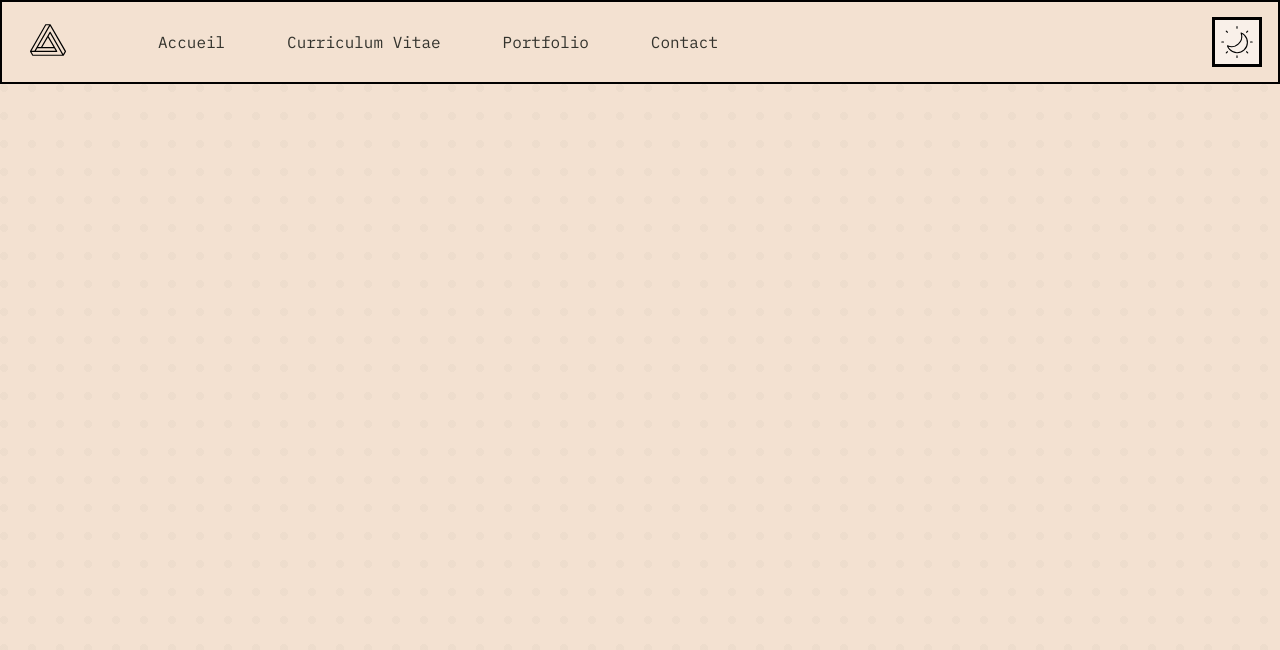
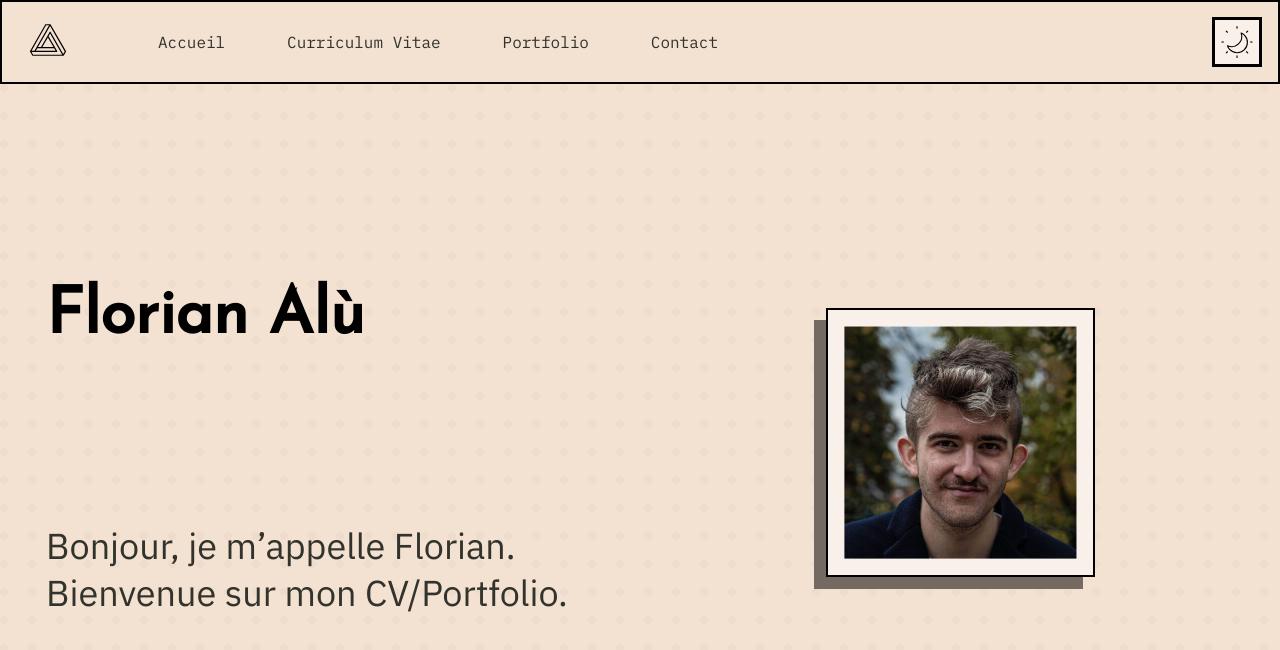
Before and after one commit to deerflow/portfolio, a Gatsby site: page / in a window 1280 px wide. Built offline with nearby package versions, Linux system fonts and the light colour scheme; Gatsby itself is replaced by a stand-in of ours.

Commit message:
feat: Add profile picture and catch phrase to index page

```diff
--- a/src/pages/index.tsx
+++ b/src/pages/index.tsx
@@ -1,8 +1,11 @@
 import React, { FC } from 'react';
-import Header from '../components/Header';
 import Section from '../components/Section';
 import { Helmet } from 'react-helmet';
 import { css } from '@emotion/react';
+import ProfilePicture from '../components/ProfilePicture';
+import { FlexColumn, FlexRow } from '../components/Flex';
+import styled from '@emotion/styled';
+import Header from '../components/Header';
 
 const Home: FC = () => {
     return (
@@ -11,6 +14,7 @@ const Home: FC = () => {
                 <meta charSet='utf-8' />
                 <title>Accueil - Florian Alù</title>
             </Helmet>
+            <Header />
             <Section
                 backgroundColor='primary'
                 style={css`
@@ -18,10 +22,43 @@ const Home: FC = () => {
                 `}
                 dotted
             >
-                <Header />
+                <HeaderSpace />
+                <FlexRow
+                    grow={1}
+                    style={css`
+                        height: calc(100% - var(--header-height));
+                    `}
+                >
+                    <FlexColumn
+                        basis='50%'
+                        justifyContent='space-evenly'
+                        style={css`
+                            padding: 4rem 0 4rem 2.875rem;
+                        `}
+                    >
+                        <h1>Florian Alù</h1>
+                        <p
+                            css={css`
+                                font-size: 2.25rem;
+                                font-family: 'IBM Plex Sans', sans-serif;
+                            `}
+                        >
+                            Bonjour, je m’appelle Florian.
+                            <br />
+                            Bienvenue sur mon CV/Portfolio.
+                        </p>
+                    </FlexColumn>
+                    <FlexColumn basis='50%' justifyContent='center' alignItems='center'>
+                        <ProfilePicture />
+                    </FlexColumn>
+                </FlexRow>
             </Section>
         </>
     );
 };
 
+const HeaderSpace = styled.div`
+    height: var(--header-height);
+`;
+
 export default Home;
```
